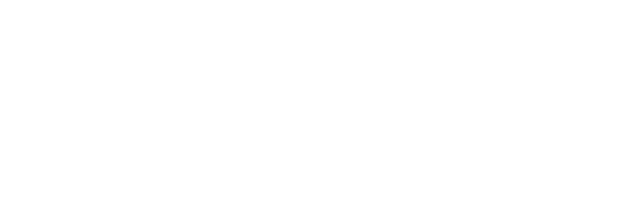
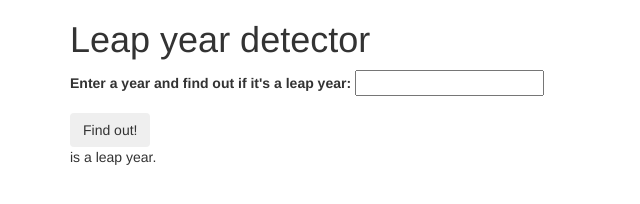
Before and after one commit to NikiGarner/leapyear, a plain HTML site: page index.html in a window 1280 px wide. Shown: the whole page, without its empty margins (0-640 px from the left). Drawn offline with nearby package versions, Linux system fonts and the light colour scheme.

Commit message:
create html for site

```diff
--- a/index.html
+++ b/index.html
@@ -3,12 +3,28 @@
   <head>
     <link href="css/bootstrap.css" rel="stylesheet" type="text/css">
     <link href="css/styles.css" rel="stylesheet" type="text/css">
-    <script src="js/jquery-1.10.2.js"></script>
+    <script src="js/jquery-1.12.0.js"></script>
     <script src="js/scripts.js"></script>
     <meta charset="utf-8">
-    <title>Leap Year Calculator</title>
+    <title>Leap Year Detector</title>
   </head>
   <body>
+    <div class="container">
+      <h1>Leap year detector</h1>
+
+      <form id="leap-year">
+        <div class="form-group">
+          <label for="year">Enter a year and find out if it's a leap year:</label>
+          <input id="year" type="text">
+        </div>
+
+        <button type="submit" class="btn">Find out!</button>
+      </form>
+
+      <div id="result">
+        <p><span class="year"></span> is <span class="not"></span> a leap year.</p>
+      </div>
+    </div>
 
   </body>
 </html>
```
